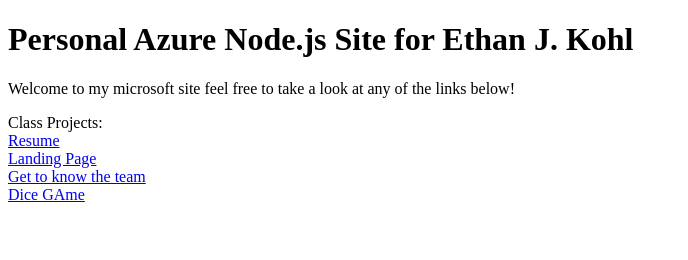
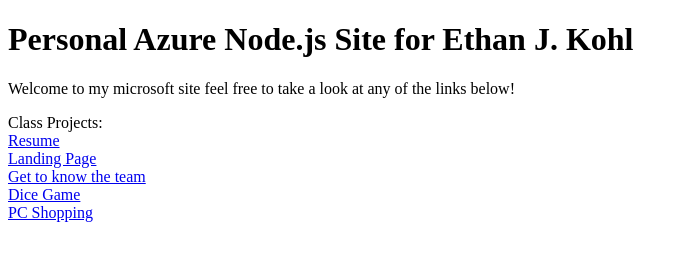
Before and after one commit to Ethan-Kohl/personal-azure-node-js-site-ejk, a website: page static/index.html in a window 1280 px wide. Shown: the whole page, without its empty margins (0-688 px from the left). Drawn offline with Linux system fonts and the light colour scheme.

Commit message:
added final project v1

```diff
--- a/static/index.html
+++ b/static/index.html
@@ -11,7 +11,8 @@
 <a href="Ethan Kohl Resume.html">Resume</a><br />
 <a href="Landing Page.html">Landing Page</a><br />
  <a href="getting-to-know-each-other-ek.html">Get to know the team</a><br />
- <a href="ProfessorDiceGame.html">Dice GAme</a><br />
+ <a href="ProfessorDiceGame.html">Dice Game</a><br />
+  <a href="https://github.com/EthanK19/ComputerShopping/blob/main/.github/workflows/main_taos-final-project.yml">PC Shopping</a><br />
 
 </body>
 </html>
```
